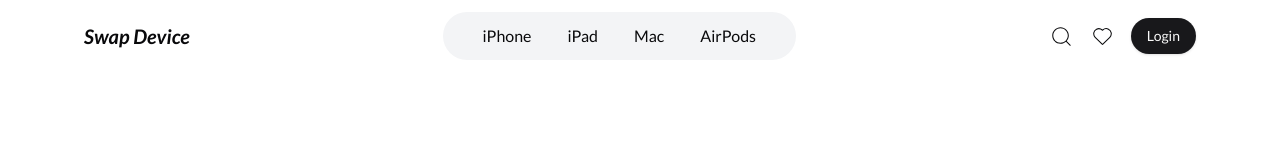
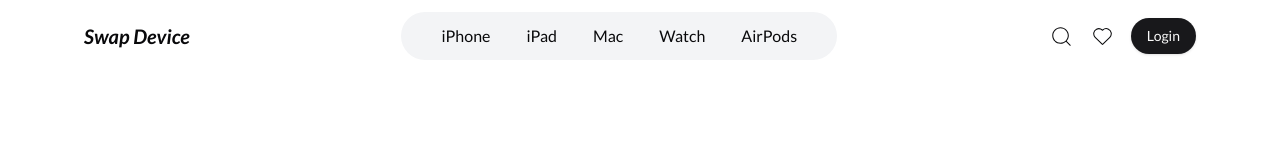
Before and after one commit to muhammadfauzanis/Swap-Device, a Next.js app in the folder frontend/: page / in a window 1280 px wide. Shown: the top 158 px of the page. Built offline with nearby package versions, Linux system fonts and the light colour scheme.

Commit message:
update navbar

```diff
--- a/frontend/components/Navbar.tsx
+++ b/frontend/components/Navbar.tsx
@@ -21,6 +21,9 @@ const Navbar = () => {
           </li>
           <li className="hover:font-bold transition ease-in-out duration-500">
             Mac
+          </li>
+          <li className="hover:font-bold transition ease-in-out duration-500">
+            Watch
           </li>
           <li className="hover:font-bold transition ease-in-out duration-500">
             AirPods
```
